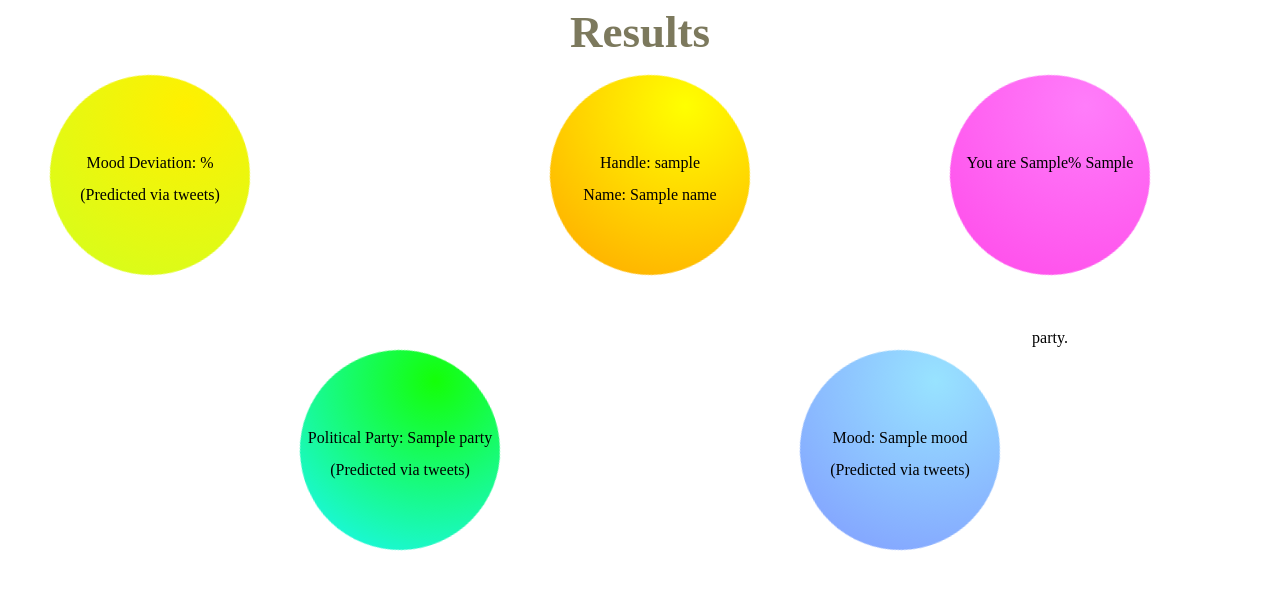
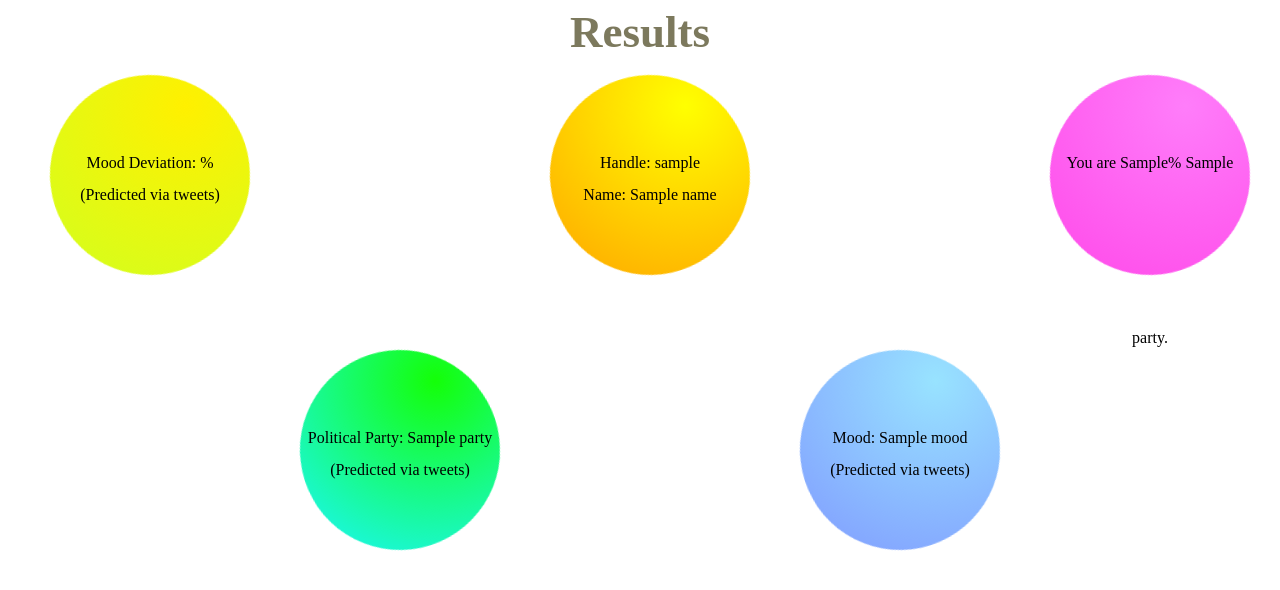
Before and after one commit to Advait-M/Logistica-Politica, a Flask app: template templates/results.html in a window 1280 px wide. Shown: the top 590 px of the page. Run offline with Flask 2, Linux system fonts and the light colour scheme; the template is opened without the code that fills it: most values are stand-ins (such as "Sample title", 1, 10 or a date in 2020); parts of the project's set-up code (start-up, migrations or seed data) failed here and were passed over.

Commit message:
Spaced evenly circles

```diff
--- a/connectWeb.py
+++ b/connectWeb.py
@@ -31,8 +31,8 @@ def index():
         partyConfidence = newUser.percentParty()
         print(partyConfidence)
         #Important interface
-		# return str((newUser.twitterHandle, newUser.realName, newUser.opinionString, newUser.mood, newUser.politicalParty))
-		# listOf(dictOf(Dict) Float listOf(float) Str  Str Str Str
+        # return str((newUser.twitterHandle, newUser.realName, newUser.opinionString, newUser.mood, newUser.politicalParty))
+        # listOf(dictOf(Dict) Float listOf(float) Str  Str Str Str
         return render_template("results.html", data = data, amountError = amountError, emotionsParty = emotionsParty, interpretError = interpretError, handle = newUser.twitterHandle, name = newUser.realName, tweet = newUser.opinionString, mood = curMood, party = newUser.politicalParty, partyConfidence = partyConfidence)
 @app.route("/howitworks.html")
 def showPage():
--- a/static/css/circlestuff.css
+++ b/static/css/circlestuff.css
@@ -53,7 +53,7 @@
 .wrapper5 {
     position:absolute;
     top:75px;
-    left:950px;
+    left:1050px;
     width: 300px;
     height: 300px;
     margin: 0 auto;
```
